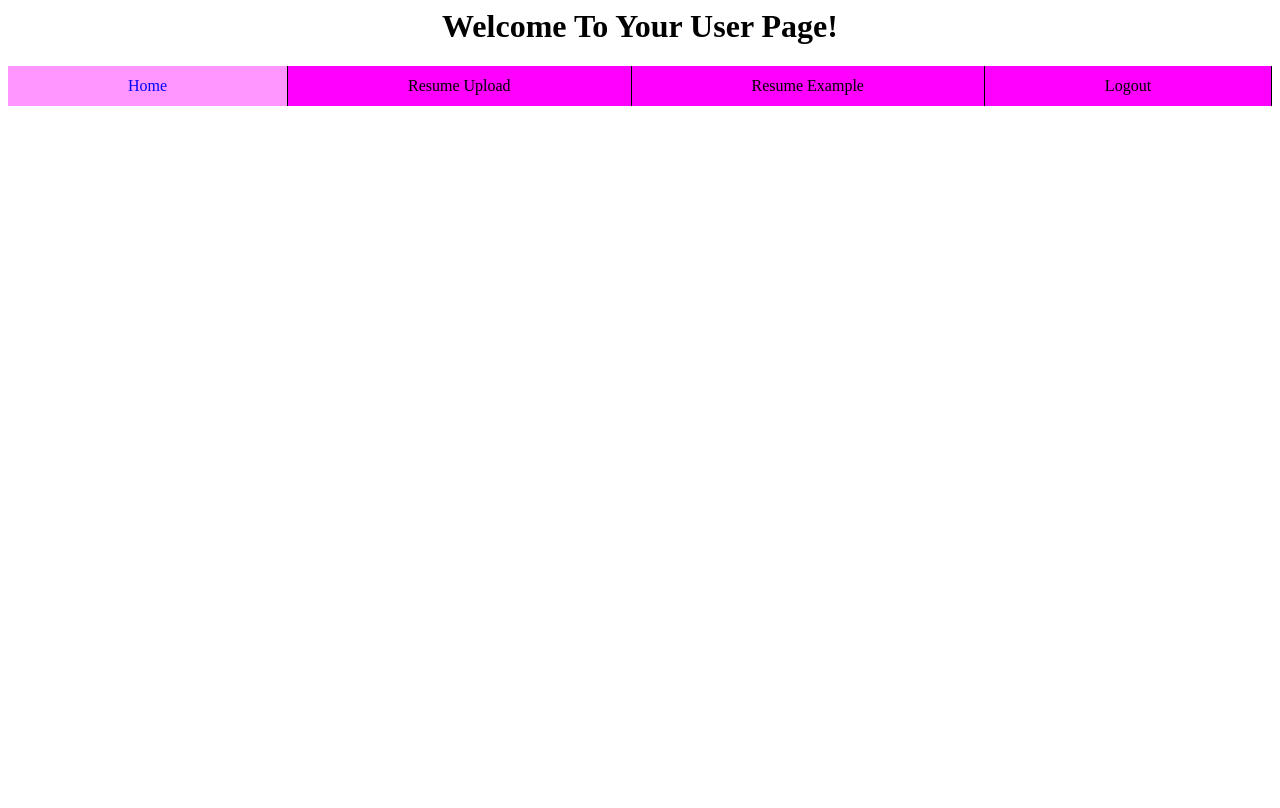
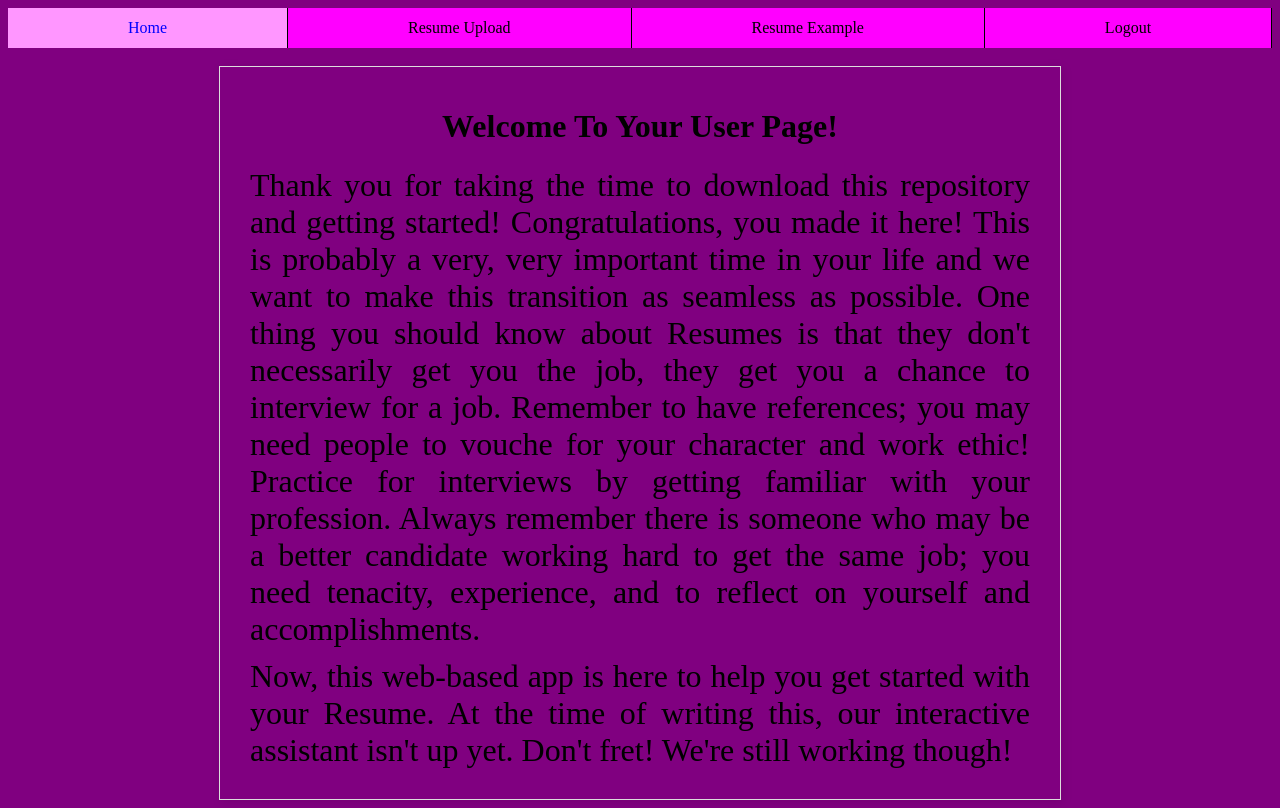
Before and after one commit to xll755/ResumeMASTER, a PHP site: page /www/uHome.php in a window 1280 px wide. Before the commit the page ends 106 px from the top, so only its background shows below. Run offline with PHP 8.4, Linux system fonts and the light colour scheme.

Commit message:
Update uHome.php changed background color, added boarder and margin, along w/ text to fill whitespace.

```diff
--- a/www/uHome.php
+++ b/www/uHome.php
@@ -1,13 +1,12 @@
 <?php
 session_start();
 ?>
-
 <!-- ResumeMASTER
 	 Lewis Green
 	 CPSC 4910
 	 XLL755
-	 Version: 1
-	 Date: 10/21/2024
+	 Version: 2
+	 Date: 11/13/2024
 -->
 
 <!-- This segment of code will create the user page which
@@ -24,13 +23,8 @@ session_start();
 	 Coding For Webpages
 	 w3schools
 
-	What still needs to be done for this page to function: 10/23/24
-		Backend PHP file made specifically for logging out (terminate session).
-		Backend PHP needs to redirect user to login page/index page
-		Backend PHP file needs to be linked to this file to work
 	Nice to do if time permits:
-		Fill white space of Page so it isn't empty
-		Implement interactive assistant to fill whitespace
+		Implement interactive assistant
 -->
 
 <html>
@@ -71,19 +65,46 @@ session_start();
         background-color: rgb(255, 150, 255);  /* Color of the active page's tab */
         color: blue;  						  /* Color of the letters of active page */
     }
+
+	body{
+		background-color: purple;
+	}
+
+	.background-container {
+            max-width: 800px; /*Setting the width */
+            margin: 0 auto; /*Centering the container */
+            padding: 20px; /*Spacing inside the container */
+            border: 1px solid #ddd; /*border for the container */
+            box-shadow: 2px 2px 10px rgba(0, 0, 0, 0.1); /*Coloring to ie shadow casting */
+        }
+
+		p {
+			text-align: justify;
+			margin: 10;
+			font-size: 200%;
+		}
     </style>
 </head>
 <body>
-    <center><h1>Welcome To Your User Page!</h1></center>
     <div class="container">
         <nav>
             <ul class="bar">  											<!-- Creating a tab layout on the bar -->
                 <li><a href="uHome.php" class="active">Home</a></li>   <!-- Active tab and "web location" -->
-                <li><a href="resumePage.html">Resume Upload</a></li>	<!-- # are dummy links, replace w/ actual links -->
-		<li><a href="resume_example.php">Resume Example</a></li>   <!-- Active tab and "web location" -->
-                <li><a href="#">Logout</a></li>
+                <li><a href="resumePage.php">Resume Upload</a></li>	<!-- # are dummy links, replace w/ actual links -->
+				<li><a href="resume_example.php">Resume Example</a></li>   <!-- Active tab and "web location" -->
+                <li><a href="logout.php">Logout</a></li>
             </ul>
         </nav>
     </div>
+	<br>
+	<div class= "background-container">
+	<center><h1>Welcome To Your User Page!</h1></center>
+	<p>Thank you for taking the time to download this repository and getting started! Congratulations, you made it here!
+		This is probably a very, very important time in your life and we want to make this transition as seamless as possible.
+		One thing you should know about Resumes is that they don't necessarily get you the job, they get you a chance to interview for a job.
+		Remember to have references; you may need people to vouche for your character and work ethic! Practice for interviews by getting familiar with your profession.
+		Always remember there is someone who may be a better candidate working hard to get the same job; you need tenacity, experience, and to reflect on yourself and accomplishments.</p>
+	<p>Now, this web-based app is here to help you get started with your Resume. At the time of writing this, our interactive assistant isn't up yet. Don't fret! We're still working though!</p>
+	</div>
 </body>
 </html>
```
